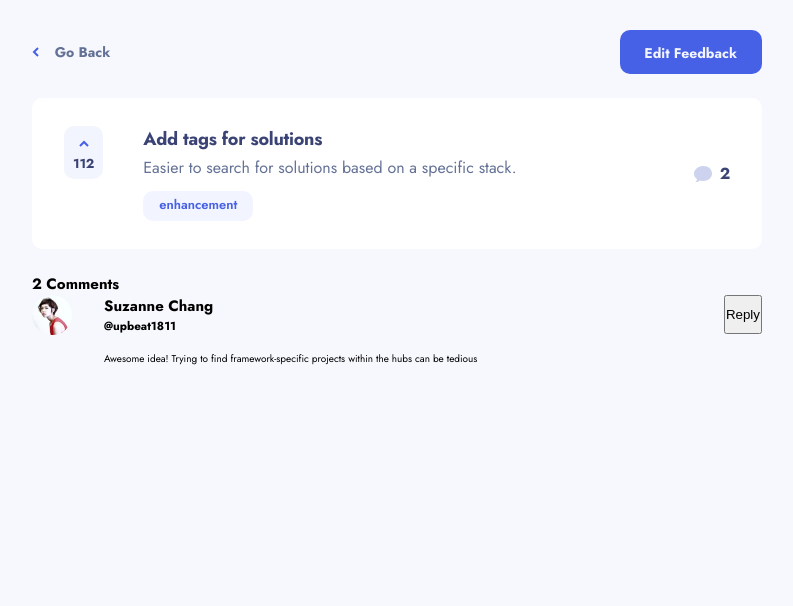
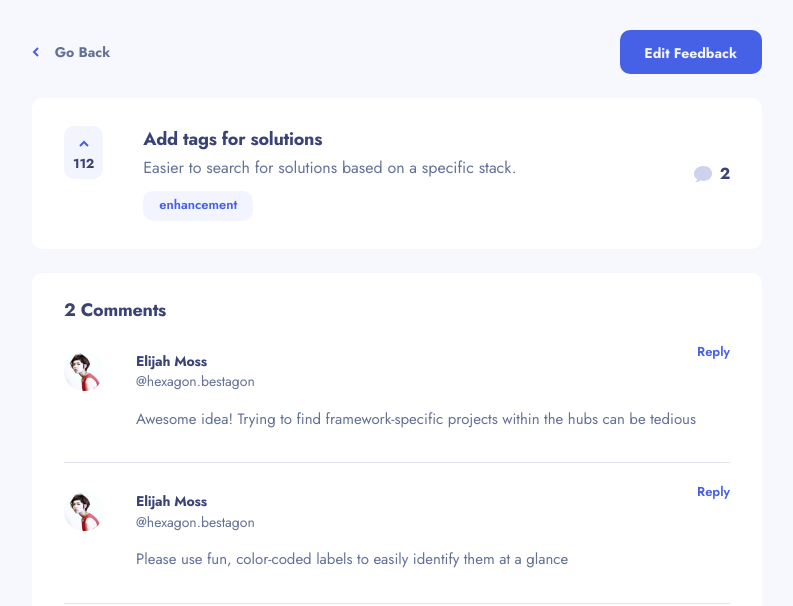
Before and after one commit to AlexGedevan/product-feedback-app, a React (Vite) app: page /comments/1 in a window 1280 px wide. Shown: the top 606 px of the page, without its empty margins (243-1036 px from the left). Built offline with nearby package versions, Linux system fonts and the light colour scheme.

Commit message:
add comment and reply components

```diff
--- /dev/null
+++ b/src/components/Comment.jsx
@@ -0,0 +1,31 @@
+import styled from "styled-components";
+
+import CommentOrReply from "./CommentOrReply";
+
+function Comment({ comment }) {
+  console.log(comment);
+  return (
+    <>
+      <StyledComment>
+        <CommentOrReply commentOrReply={comment} />
+      </StyledComment>
+      {comment.replies && (
+        <Reply>
+          {comment?.replies.map((reply, index) => {
+            return <CommentOrReply commentOrReply={reply} key={index} />;
+          })}
+        </Reply>
+      )}
+    </>
+  );
+}
+
+export default Comment;
+
+const StyledComment = styled.div`
+  border-bottom: 1px solid rgba(140, 146, 179, 0.25);
+`;
+
+const Reply = styled.div`
+  padding-left: 4.5rem;
+`;
--- /dev/null
+++ b/src/components/CommentOrReply.jsx
@@ -0,0 +1,83 @@
+import styled from "styled-components";
+import face from "/assets/user-images/image-suzanne.jpg";
+
+function CommentOrReply({ commentOrReply }) {
+  const { content } = commentOrReply;
+  //   const { content: replyContent } = reply;
+  return (
+    <StyledCommentorReply>
+      <img src={face} alt="face" />
+      <CommentContent>
+        <CommentUserInformation>
+          <User>
+            <h2>Elijah Moss</h2>
+            <h3>@hexagon.bestagon</h3>
+          </User>
+          <p>Reply</p>
+        </CommentUserInformation>
+        <p>{content}</p>
+      </CommentContent>
+    </StyledCommentorReply>
+  );
+}
+
+export default CommentOrReply;
+
+const StyledCommentorReply = styled.div`
+  width: 100%;
+  display: flex;
+  gap: 3.2rem;
+  margin-top: 2.8rem;
+  padding-bottom: 3.2rem;
+
+  & > img {
+    border-radius: 10000px;
+    width: 40px;
+    align-self: flex-start;
+  }
+`;
+
+const CommentContent = styled.div`
+  display: flex;
+  flex-direction: column;
+  gap: 1.7rem;
+  width: 100%;
+
+  & > p {
+    font-size: 1.5rem;
+    font-weight: 400;
+    line-height: 2.168rem;
+    color: #647196;
+  }
+`;
+
+const CommentUserInformation = styled.div`
+  width: 100%;
+  display: flex;
+  justify-content: space-between;
+
+  & > p {
+    border: none;
+    font-size: 1.3rem;
+    font-weight: 600;
+    line-height: 1.879px;
+    color: #4661e6;
+  }
+`;
+
+const User = styled.div`
+  & > h2 {
+    font-size: 1.4rem;
+    font-weight: 700;
+    line-height: 2.023rem;
+    letter-spacing: -0.1944444477558136px;
+    color: #3a4374;
+  }
+
+  & > h3 {
+    font-size: 1.4rem;
+    font-weight: 400;
+    line-height: 2.023rem;
+    color: #647196;
+  }
+`;
--- a/src/components/CommentsList.jsx
+++ b/src/components/CommentsList.jsx
@@ -1,51 +1,35 @@
 import styled from "styled-components";
-import face from "/assets/user-images/image-suzanne.jpg";
 
-function CommentsList({ currentSuggestion }) {
+import Comment from "./Comment";
+import { useSuggestion } from "../context/SuggestionContext";
+
+function CommentsList() {
+  const { currentSuggestion } = useSuggestion();
+  console.log(currentSuggestion);
+
   return (
     <StyledCommentsList>
       <h2>{currentSuggestion.comments?.length || 0} Comments</h2>
-      <Comment>
-        <img src={face} alt="face" />
-        <CommentContent>
-          <CommentUserInformation>
-            <div>
-              <h2>{currentSuggestion.comments[0].user.name}</h2>
-              <h3>@{currentSuggestion.comments[0].user.username}</h3>
-            </div>
-            <button>Reply</button>
-          </CommentUserInformation>
-          <p>{currentSuggestion.comments[0].content}</p>
-        </CommentContent>
-      </Comment>
+      {currentSuggestion.comments?.map((comment) => {
+        return <Comment key={comment.id} comment={comment} />;
+      })}
+      {/* <Comment /> */}
     </StyledCommentsList>
   );
 }
 
-const StyledCommentsList = styled.div``;
+const StyledCommentsList = styled.div`
+  padding: 2.4rem 3.2rem 4.8rem 3.2rem;
+  background: #ffffff;
+  border-radius: 10px;
 
-const Comment = styled.div`
-  width: 100%;
-  display: flex;
-  gap: 3.2rem;
-  & > img {
-    border-radius: 10000px;
-    width: 40px;
-    align-self: flex-start;
+  & > h2 {
+    font-size: 1.8rem;
+    font-weight: 700;
+    line-height: 2.601rem;
+    letter-spacing: -0.25px;
+    color: #3a4374;
   }
 `;
 
-const CommentContent = styled.div`
-  display: flex;
-  flex-direction: column;
-  gap: 1.7rem;
-  width: 100%;
-`;
-
-const CommentUserInformation = styled.div`
-  width: 100%;
-  display: flex;
-  justify-content: space-between;
-`;
-
 export default CommentsList;
--- a/src/context/SuggestionContext.jsx
+++ b/src/context/SuggestionContext.jsx
@@ -5,9 +5,18 @@ const SuggestionContext = createContext();
 
 function SuggestionContextProvider({ children }) {
   const [suggestions, setSuggestions] = useState(data.productRequests);
+  const [currentSuggestion, setCurrentSuggestion] = useState([]);
+  console.log(currentSuggestion);
 
   return (
-    <SuggestionContext.Provider value={{ suggestions, setSuggestions }}>
+    <SuggestionContext.Provider
+      value={{
+        suggestions,
+        setSuggestions,
+        currentSuggestion,
+        setCurrentSuggestion,
+      }}
+    >
       {children}
     </SuggestionContext.Provider>
   );
--- a/src/pages/SuggestionComments.jsx
+++ b/src/pages/SuggestionComments.jsx
@@ -1,24 +1,30 @@
-import { Link, useNavigate, useParams } from "react-router-dom";
+import { Link, useParams } from "react-router-dom";
 import styled from "styled-components";
 import arrowLeft from "/assets/shared/icon-arrow-left.svg";
 import Button from "../ui/Button";
 import { useSuggestion } from "../context/SuggestionContext";
 import SuggestionItem from "../components/SuggestionItem";
 import CommentsList from "../components/CommentsList";
+import { useEffect } from "react";
 
 function SuggestionComments() {
   const { id } = useParams();
   const { suggestions } = useSuggestion();
-  const currentSuggestion = suggestions.find(
+  const singleSuggestion = suggestions.find(
     (suggestion) => Number(suggestion.id) === Number(id)
   );
 
-  console.log(currentSuggestion);
+  const { setCurrentSuggestion, currentSuggestion } = useSuggestion();
+
+  useEffect(() => {
+    setCurrentSuggestion(singleSuggestion);
+  }, [setCurrentSuggestion, singleSuggestion]);
+
   return (
     <StyledSuggestionComments>
       <SuggestionCommentsHeader>
         <Link to={-1}>
-          <img src={arrowLeft} alt="arrow left" />
+          <img src={arrowLeft} alt="arrow-left" />
           <GoBack>Go Back</GoBack>
         </Link>
         <Button bgcolor="#4661E6">Edit Feedback</Button>
```
